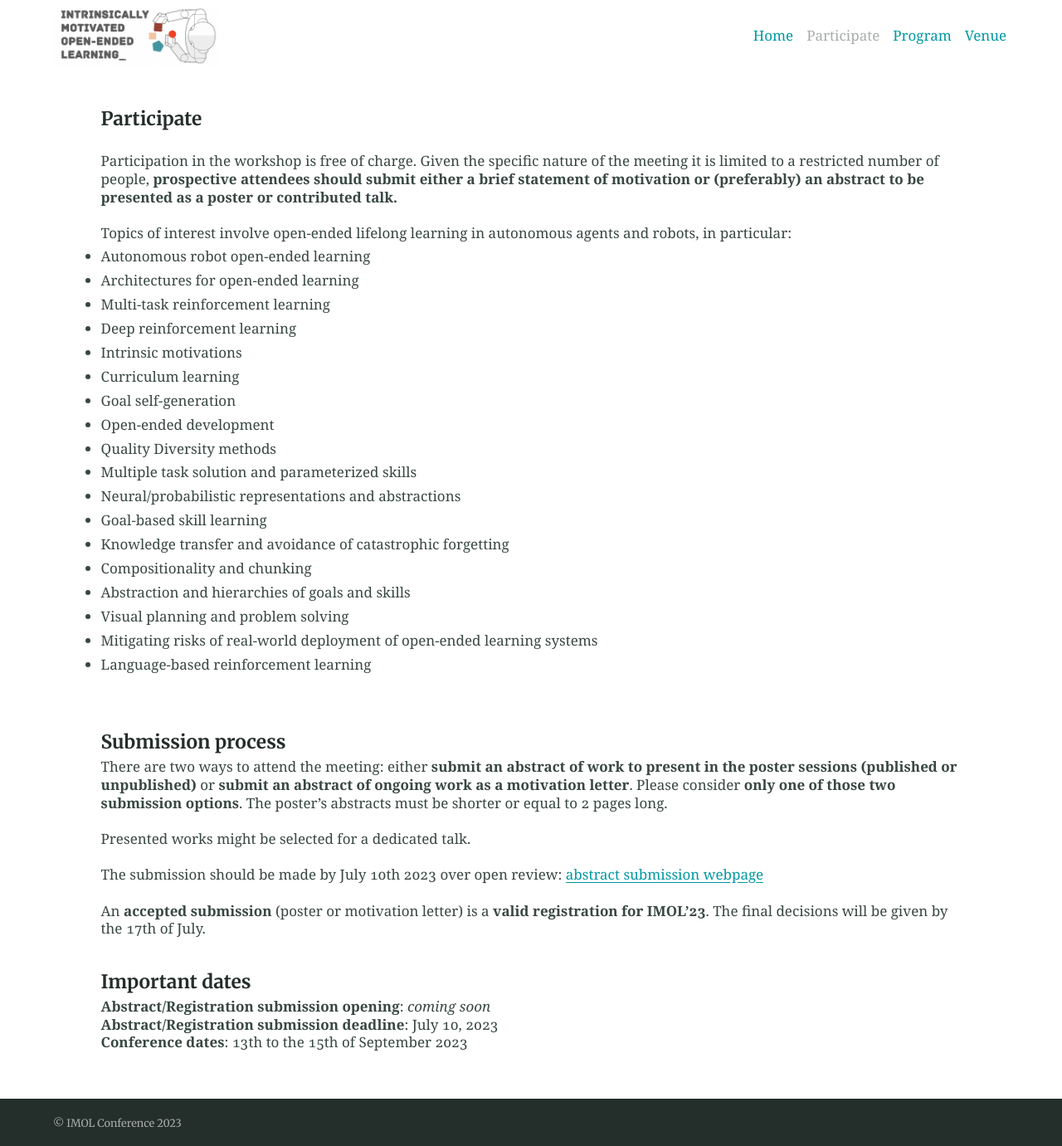
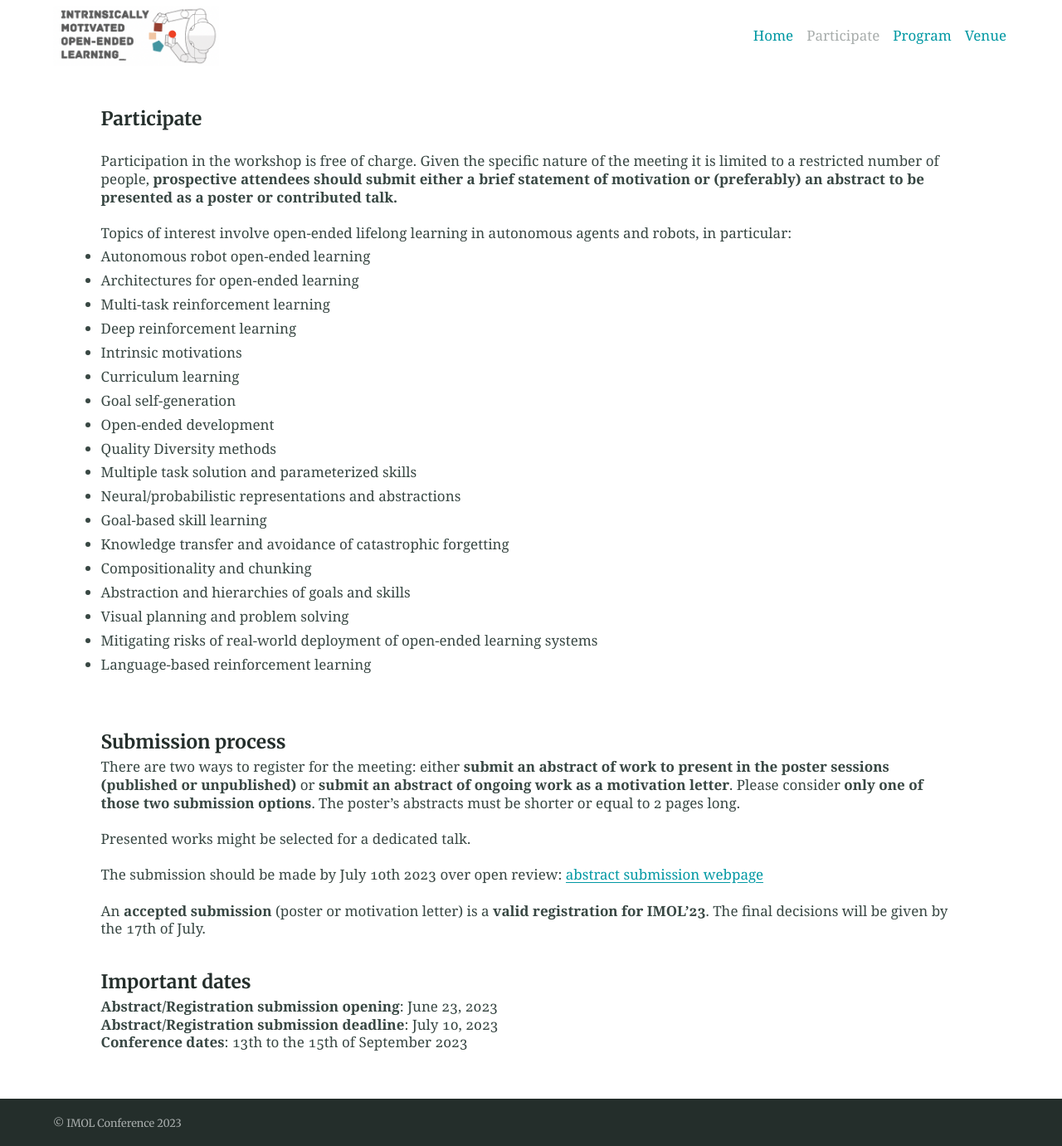
Before and after one commit to imolconf2023/imolconf2023.github.io, a Jekyll site: the page built from participate.md, in a window 1280 px wide. Shown: the whole page at 83% size. Built offline with Jekyll 4.4.1, drawn with Linux system fonts in a browser that asks for light colours.

Commit message:
correct minor typo

```diff
--- a/participate.md
+++ b/participate.md
@@ -37,7 +37,7 @@ Topics of interest involve open-ended lifelong learning in autonomous agents and
 
 #### Submission process
 
-There are two ways to attend the meeting: either **submit an abstract of work to present in the poster sessions (published or unpublished)** or **submit an abstract of ongoing work as a motivation letter**. Please consider **only one of those two submission options**. The poster's abstracts must be shorter or equal to 2 pages long.
+There are two ways to register for the meeting: either **submit an abstract of work to present in the poster sessions (published or unpublished)** or **submit an abstract of ongoing work as a motivation letter**. Please consider **only one of those two submission options**. The poster's abstracts must be shorter or equal to 2 pages long.
 <br>
 <br>
 Presented works might be selected for a dedicated talk.
@@ -55,7 +55,7 @@ An **accepted submission** (poster or motivation letter) is a **valid registrati
 
 #### Important dates
 
-**Abstract/Registration submission opening**: <i>coming soon</i>
+**Abstract/Registration submission opening**: June 23, 2023
 
 **Abstract/Registration submission deadline**: July 10, 2023
 
```
